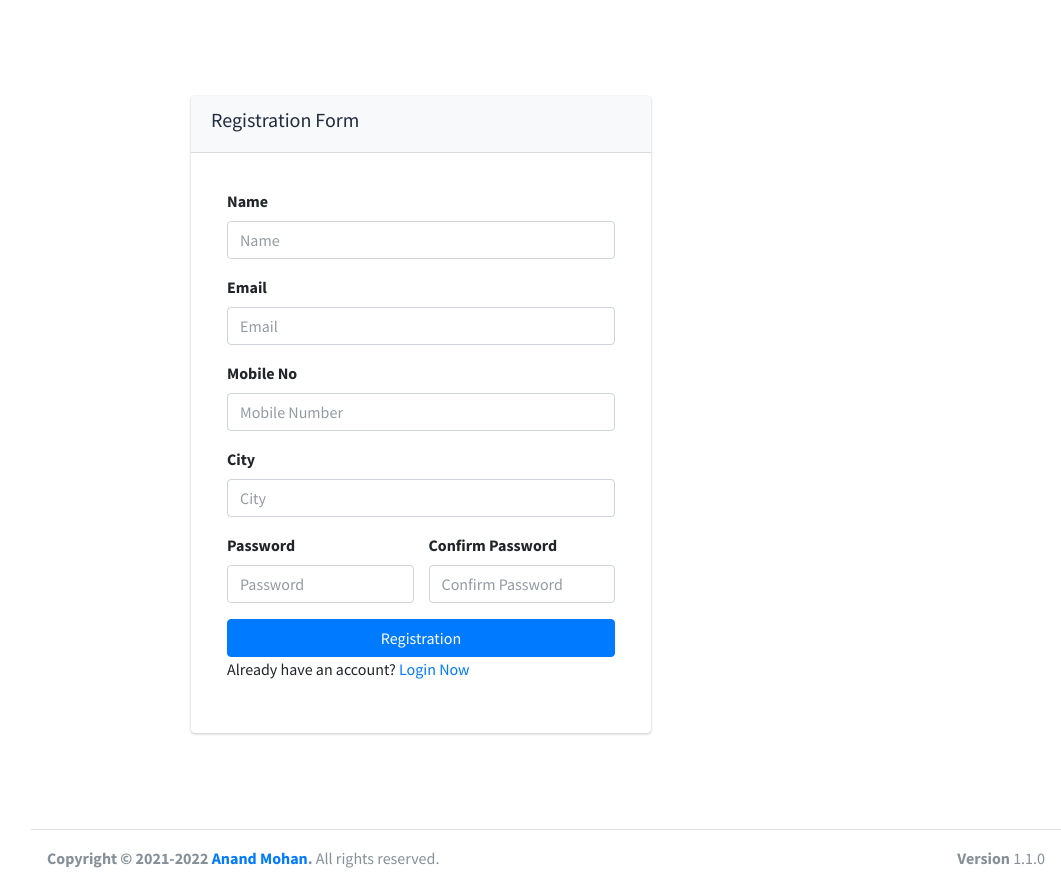
After one commit to itanand/trackify, a PHP site: page /admin/registration.php in a window 1280 px wide. The commit adds this page. Shown: the whole page, without its empty margins (219-1280 px from the left). Run offline with PHP 8.4, Linux system fonts and the light colour scheme; some libraries are stand-ins or nearby versions.

Commit message:
authentication+role+group-admin+user+referrals

```diff
--- a/admin/includes/topnavbar.php
+++ b/admin/includes/topnavbar.php
@@ -51,10 +51,14 @@
           ?>
   </button>
   <div class="dropdown-menu" aria-labelledby="dropdownMenuButton">
-    <a class="dropdown-item" href="#">Logout</a>
+
     <a class="dropdown-item" href="login.php">Login</a>
     <a class="dropdown-item" href="#">Something else here</a>
+    <form action="code.php" method="POST" >
+       <button type="submit" name="logout_btn" class="dropdown-item">Logout</button>
+    </form>
   </div>
+
 </div>
 </li>
 
--- a/admin/login.php
+++ b/admin/login.php
@@ -48,6 +48,7 @@
                                      </div>
                                      <div class="form-group">
                                         <button type="submit" name="login_btn" class="btn btn-primary btn-block">Login</button>
+                                        <p>You don't have an account? <a href="registration.php">Register Now</a></p>
                                      </div>
                         </form>
                     </div>
--- a/admin/logincode.php
+++ b/admin/logincode.php
@@ -17,9 +17,10 @@ if(isset($_POST['login_btn']))
         $user_name = $row['name'];
         $user_email = $row['email'];
         $user_phone = $row['phone'];
+        $role_as = $row['role_as'];
     }
 
-    $_SESSION['auth'] = true;
+    $_SESSION['auth'] = "$role_as";
     $_SESSION['auth_user'] = [
           'user_id'=>$user_id,
           'user_name'=>$user_name,
--- /dev/null
+++ b/admin/registration.php
@@ -0,0 +1,70 @@
+<?php
+ session_start();
+ include('includes/header.php');
+ include('config/dbconn.php');
+ ?>
+
+<div class="section">
+    <div class="container">
+        <div class="row justify-content-center">
+            <div class="col-md-5 my-5">
+            <?php  include('message.php');   ?>
+                <div class="card my-5">
+                    <div class="card-header bg-light">
+                        <h5>Registration Form</h5>
+                    </div>
+                    <div class="card-body">
+
+                    <form action="code.php" method="POST" >
+                               <div class="modal-body">
+                                   <div class="form-group">
+                                        <label for="name">Name</label>
+                                        <input type="text" name="name" class="form-control" placeholder="Name">
+                                    </div>
+                                     <div class="form-group">
+                                          <label for="email">Email</label>
+                                          <span class="email_error"></span>
+                                          <input type="email" name="email" class="form-control email_id" placeholder="Email">
+                                     </div>
+
+                                     <div class="form-group">
+                                          <label for="number">Mobile No</label>
+                                          <span class="number_error"></span>
+                                         <input type="number" name="phone" class="form-control mobile_no" placeholder="Mobile Number">
+                                     </div>
+                                    <div class="form-group">
+                                          <label for="city">City</label>
+                                          <input type="text" name="city" class="form-control" placeholder="City">
+                                     </div>
+
+                                    <div class="row">
+                                      <div class="col-md-6">
+                                          <div class="form-group">
+                                             <label for="education">Password</label>
+                                             <input type="password" name="password" class="form-control" placeholder="Password">
+                                          </div>
+                                      </div>
+                                      <div class="col-md-6">
+                                          <div class="form-group">
+                                               <label for="education">Confirm Password</label>
+                                               <input type="password" name="confirmpassword" class="form-control" placeholder="Confirm Password">
+                                          </div>
+                                      </div>
+
+                                    </div>
+                                    <div class="form-group">
+                                        <button type="submit" name="addUser" class="btn btn-primary btn-block">Registration</button>
+                                        <p>Already have an account? <a href="login.php">Login Now</a></p>
+                                     </div>
+                             </div>
+                        </form>
+                    </div>
+                </div>
+            </div>
+        </div>
+    </div>
+</div>
+
+
+<?php include('includes/script.php'); ?>
+<?php include('includes/footer.php'); ?>
```
Also changed, not shown: admin/authentication.php (+13 -0 lines), admin/code.php (+14 -1 lines), admin/register.php (+11 -2 lines), index.php (added, +15 -0 lines).
